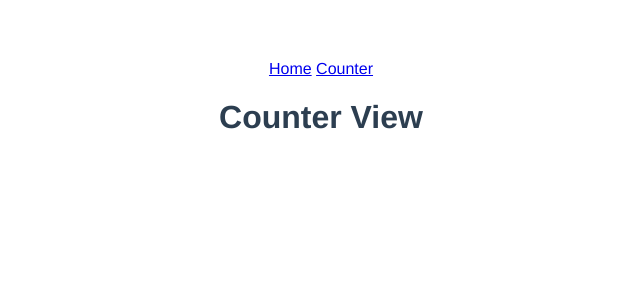
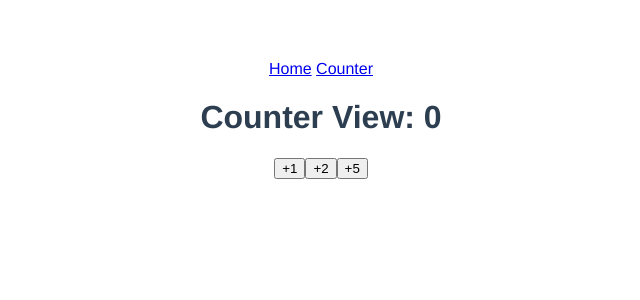
Before and after one commit to sorayaleon/VueCounter, a Vue app: page /counter in a window 1280 px wide. Shown: the top 300 px of the page, without its empty margins (319-959 px from the left). Built offline with nearby package versions, Linux system fonts and the light colour scheme.

Commit message:
Add counter store into counter view

```diff
--- a/src/views/CounterView.vue
+++ b/src/views/CounterView.vue
@@ -1,3 +1,12 @@
 <template>
-  <h1>Counter View</h1>
+  <h1>Counter View: {{counterStore.counter}}</h1>
+  <button @click="counterStore.incrementBy(1)">+1</button>
+  <button @click="counterStore.incrementBy(2)">+2</button>
+  <button @click="counterStore.incrementBy(5)">+5</button>
 </template>
+
+<script lang="ts" setup>
+import { useCounterStore } from '../stores/counter';
+
+const counterStore = useCounterStore();
+</script>
```
